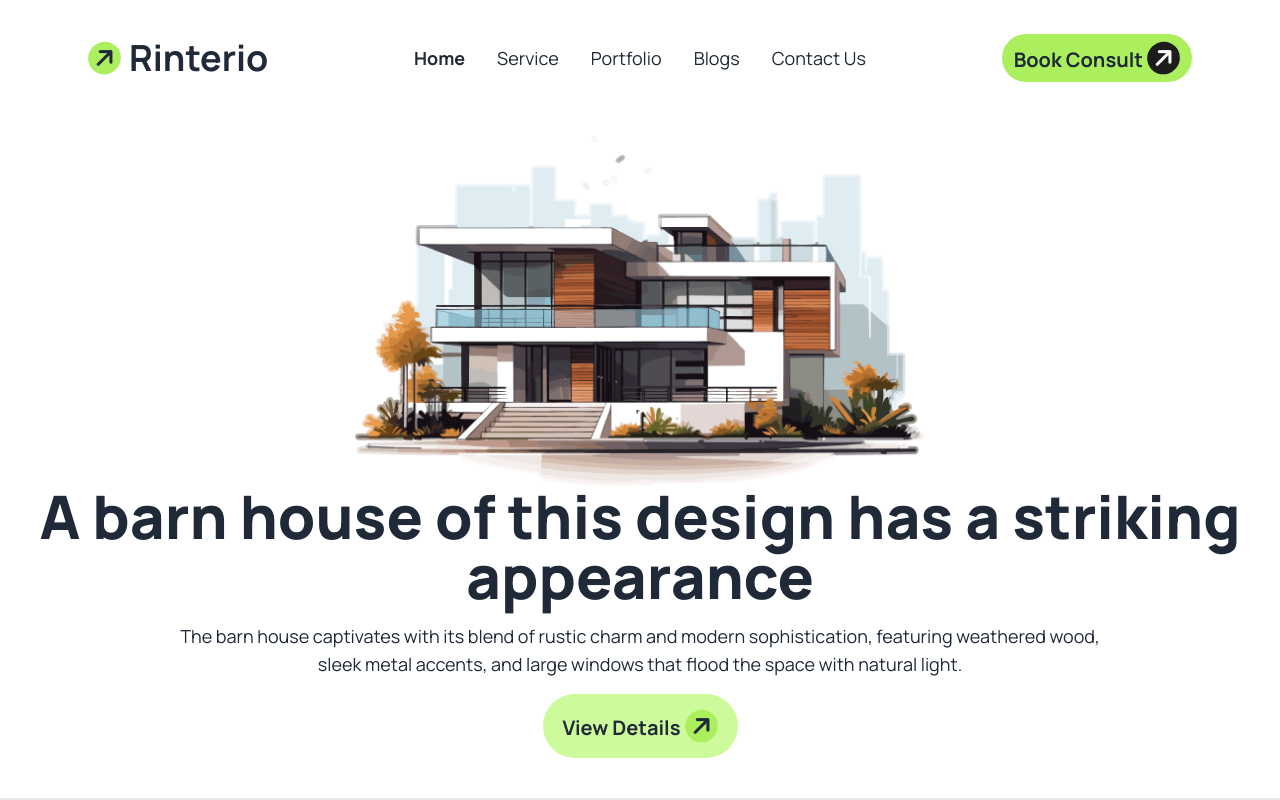
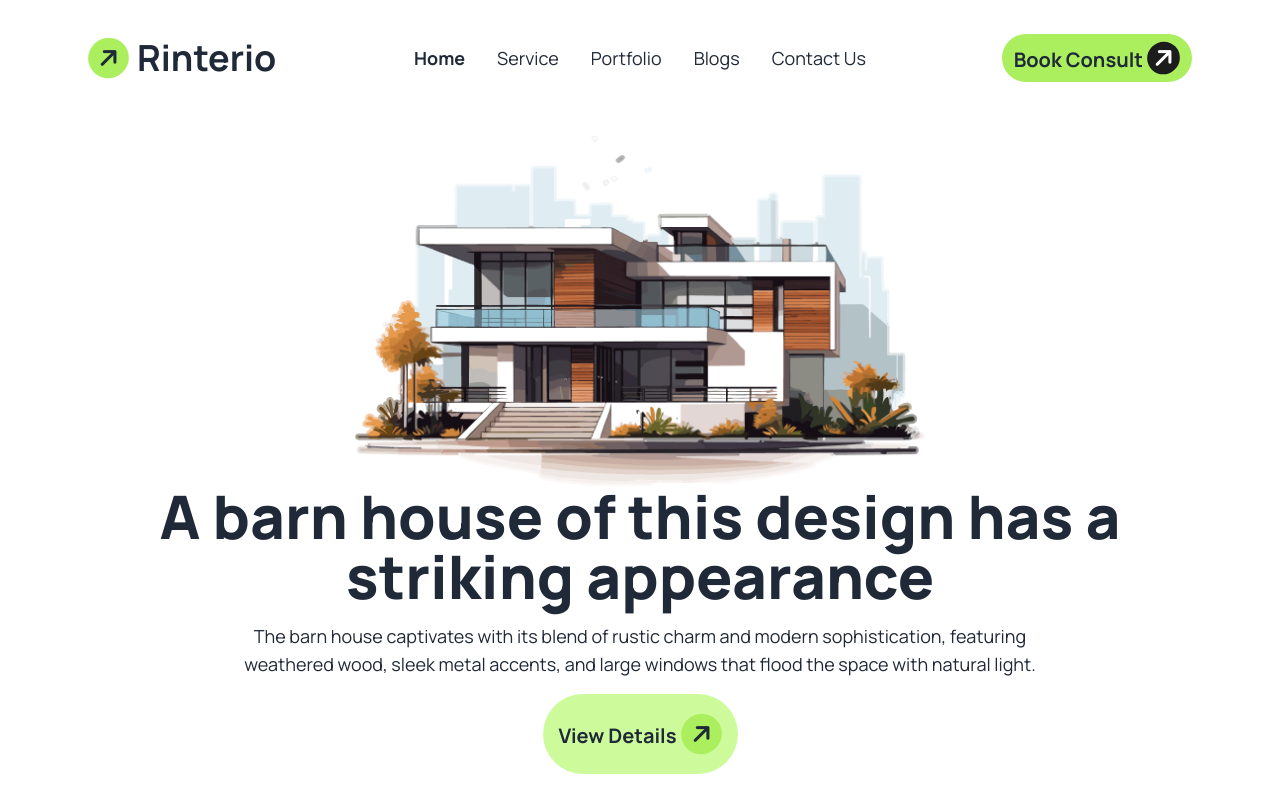
Before and after one commit to anikdas10/Assignment-3, a plain HTML site: page index.html in a window 1280 px wide. Shown: the top 800 px of the page. Drawn offline with nearby package versions, Linux system fonts and the light colour scheme.

Commit message:
header corection

```diff
--- a/index.html
+++ b/index.html
@@ -28,7 +28,7 @@
       <nav class="container px-5 lg:px-20 mx-auto ">
         <div class="navbar">
   <div class="navbar-start flex items-center">
-    <i class="fa-solid fa-arrow-right -rotate-[45deg] text-xl lg:text-2xl bg-[#ABEF5F] px-1.5 py-.5 rounded-full mr-2 "></i>
+    <i class="fa-solid fa-arrow-right -rotate-[45deg] text-xl lg:text-2xl bg-[#ABEF5F] px-2.5 py-1 rounded-full mr-2 "></i>
     <h2 class="text-xl md:text-4xl font-bold bg-button-bg">Rinterio</h2>
   </div>
   <div class="navbar-center hidden lg:flex">
@@ -44,14 +44,14 @@
   </div>
   <div class="navbar-end">
     <button class=" bg-[#ABEF5F] text-sm lg:text-xl font-bold py-2 px-3 rounded-full hidden lg:block">Book Consult <i class="fa-solid fa-arrow-right -rotate-[45deg] text-2xl bg-[#1C1C1C] px-1.5 py-.5 rounded-full text-white"></i> </button>
-    <i class="fa-solid fa-bars text-xl p-4 rounded-full lg:hidden bg-white "></i>
+    <i class="fa-solid fa-bars text-xl px-3.5 py-2 rounded-full lg:hidden bg-[#f1f1eb] "></i>
   </div>
 </div>
     </nav>
 
     <!-- content -->
      <section class="">
-        <div class="container  mx-auto py-10">
+        <div class="container px-6 lg:px-20  mx-auto py-10">
             <!-- images -->
             <div>
                 <img src="assets/banner.png" class="mx-auto" alt="">
@@ -62,7 +62,7 @@
                     A barn house of this design has a striking appearance
                 </h1>
                 <p class="lg:w-3/4 text-center text-sm lg:text-lg">The barn house captivates with its blend of rustic charm and modern sophistication, featuring weathered wood, sleek metal accents, and large windows that flood the space with natural light.</p>
-                <button class=" bg-[#cdfa9b] text-xl font-bold py-4 px-5 rounded-full ">View Details <i class="fa-solid fa-arrow-right -rotate-[45deg] text-2xl bg-[#ABEF5F] px-1.5 py-.5 rounded-full"></i> </button>
+                <button class=" bg-[#cdfa9b] text-sm lg:text-xl  font-bold py-2 px-3 lg:px-4 lg:py-5 rounded-full ">View Details <i class="fa-solid fa-arrow-right -rotate-[45deg] text-sm lg:text-2xl  bg-[#ABEF5F] py-1 px-2 lg:px-2.5 rounded-full"></i> </button>
             </div>
         </div>
      </section>
@@ -112,6 +112,7 @@
                 </div>
             </div>
          </section>
+         <!--  -->
 
     </main>
 
```
